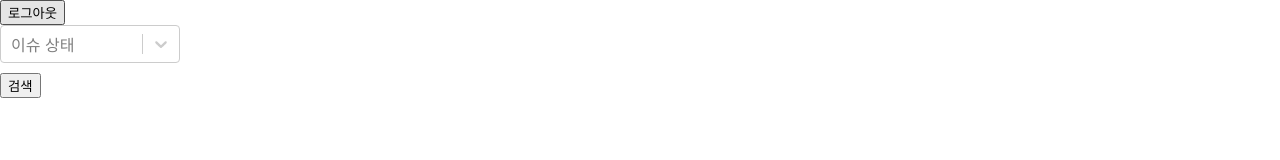
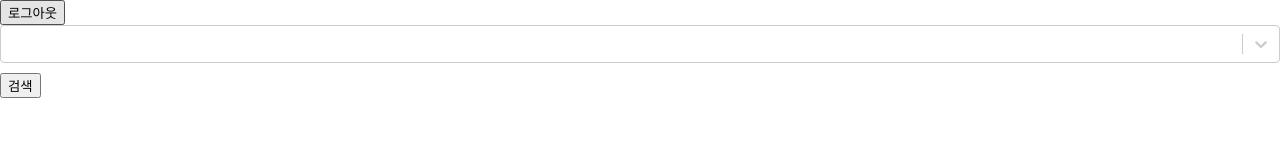
Before and after one commit to Son2kwon/SE_Project, a React (Create React App) app in the folder frontend/: page / in a window 1280 px wide. Shown: the top 160 px of the page. Built offline with nearby package versions, Linux system fonts and the light colour scheme; sample sign-in values are in the browser's storage.

Commit message:
FEAT: 이슈 검색
한번에 한 가지 필드로만 검색 가능하게 변경

```diff
--- a/frontend/src/components/SearchIssue.jsx
+++ b/frontend/src/components/SearchIssue.jsx
@@ -2,61 +2,63 @@ import React, { useState,useEffect } from 'react';
 import Select from 'react-select';
 import URLs from '../utils/urls';
 import SearchResultTable from './SearchResultTable';
-const plOption = [
-  { value: '', label: "선택 안 함" },
-  { value: 'new', label: 'new' },
-  { value: 'assigned', label: 'assigned' },
-  { value: 'fixed', label: 'fixed' },
-  { value: 'resolved', label: 'resolved' },
-  { value: 'closed', label: 'closed' },
-  { value: 'reopened', label: 'reopened' },
-];
-const personField = [
-    { value: '', label: '선택 안 함'},
-    { value: 'assignee', label: "담당자" },
-    { value: 'reporter', label: "보고자" },
-    { value: 'fixer', label: "수정자" },
-]
-const priorityField = [
-    { value: '', label: "선택 안 함"},
-    { value: 'blocker', label: "blocker" },
-    { value: 'blocker', label: "critical" },
-    { value: 'major', label: "major" },
-    { value: 'minor', label: "minor" },
-    { value: 'trivial', label: "trivial"}
-]
-
-const testerOption = [{ value: 'fixed', label: 'fixed' }]
-const devOption = [{ value: 'assigned', label: 'assigned' }]
-
+import axios from 'axios';
 
 const Search = () => {
-  const [issueStatus, setIssueStatus] = useState('');
-  const [person, setPerson] = useState('');
-  const [priority, setPriority] = useState('');
-  const [optionsByRole, setOptionsByRole] = useState(plOption);
+  //const [optionsByRole,setOptionsByRole] = useState('');
   const [searchTerm, setSearchTerm] = useState('');
   const [searchData, setSearchData] = useState([]);
+  const [selectedOption, setSelectedOption] = useState({});
+  const [nextSelectedOption, setNextSelectedOption] = useState({});
+  const [nextDropdownOptions, setNextDropdownOptions] = useState([]);
+  const role = sessionStorage.getItem('role')
 
-  const role = sessionStorage.getItem('role')
+  const optionsByRole={
+    pl:{
+     issueStatus: [
+      { value: 'new', label: 'New' },
+      { value: 'assigned', label: 'Assigned' },
+      { value: 'fixed', label: 'Fixed' },
+      { value: 'resolved', label: 'Resolved' },
+      { value: 'closed', label: 'Closed' },
+      { value: 'reopened', label: 'Reopened' },
+      ],
+      personField: [
+        { value: 'assignee', label: "Assignee" },
+        { value: 'reporter', label: "Reporter" },
+        { value: 'fixer', label: "Fixer" },
+      ],
+      priorityField: [
+        { value: 'blocker', label: "Blocker" },
+        { value: 'critical', label: "Critical" },
+        { value: 'major', label: "Major" },
+        { value: 'minor', label: "Minor" },
+        { value: 'trivial', label: "Trivial"}
+      ],},
+      tester: [{ value: 'fixed', label: 'fixed' }],
+      dev: [{ value: 'assigned', label: 'assigned' }]
+  }
+
   useEffect(() => {
-    const role = sessionStorage.getItem('role');
-    if (role === 'tester') {
-      setOptionsByRole(testerOption);
-    } else if (role === 'developer') {
-      setOptionsByRole(devOption);
-    } else {
-      setOptionsByRole(plOption);
+    if (role==='pl'&& selectedOption && selectedOption.value !== '') {
+      switch (selectedOption.value) {
+        case 'issueStatus':
+          setNextDropdownOptions(optionsByRole['pl'].issueStatus);
+          break;
+        case 'personField':
+          setNextDropdownOptions(optionsByRole['pl'].personField);
+          break;
+        case 'priorityField':
+          setNextDropdownOptions(optionsByRole['pl'].priorityField);
+          break;
+        default:
+          setNextDropdownOptions([]);
       }
-  }, []);
-  const handleStatusChange = issueStatus => {
-    setIssueStatus(issueStatus);
-  };
-  const handlePersonChange = person => {
-    setPerson(person);
-  };
-  const handlePriorityChange = priority => {
-    setPriority(priority);
+    }
+  }, [selectedOption]);
+
+  const handleDropdownChange = (selected) => {
+    setSelectedOption(selected);
   };
   const handleTermChange = event => {
     setSearchTerm(event.target.value);
@@ -65,10 +67,30 @@ const Search = () => {
   const handleSearch = async(event) => {
     event.preventDefault();
     try{
-      console.log("검색어:", issueStatus, person, searchTerm, priority);
-      const response = await fetch(`${URLs.SEARCH}?status=${issueStatus.value? issueStatus.value : ''}&person=${person.value ? person.value : ''}&term=${searchTerm.value ? searchTerm.value : ''}&priority=${priority.value ? priority.value : ''}`);
-      const data = await response.json();
-      setSearchData(data.results);
+      let url,searchParam
+      switch (selectedOption.value){
+        case 'issueStatus':
+          url = URLs.SEARCH + "/byIssueStatus"
+          searchParam = {status: nextSelectedOption.value}
+          break;
+        case 'personField':
+          url = URLs.SEARCH + "/byPerson"
+          searchParam = {
+            role: nextSelectedOption.value,
+            id: searchTerm
+          }
+          break;
+        case 'priorityField':
+          url = URLs.SEARCH + "/byPriority"
+          searchParam = {priority: nextSelectedOption.value}
+          break;
+      }
+      await axios.get(url,{
+        params:searchParam
+      })
+      .then(response=>{
+        setSearchData(response.data.results)
+      })
     }catch(error){
         console.error('Error fetching search results:', error);
     }
@@ -76,49 +98,36 @@ const Search = () => {
 
   return (
     <div>
-      <div style={{ width:'180px',marginBottom: '10px'}}>
         <Select
-            placeholder="이슈 상태"
-            value={issueStatus}
-            onChange={handleStatusChange}
-            options={optionsByRole}
-            //options={plOption}
-            //isSearchable // 이것이 드롭다운에서 검색을 가능하게 하는 부분입니다.
+          placeholder="검색 조건 선택"
+          value={selectedOption}
+          onChange={handleDropdownChange}
+          options={[
+            { value: 'issueStatus', label: '이슈 상태' },
+            { value: 'personField', label: '사람으로 검색' },
+            { value: 'priorityField', label: '우선순위' }
+          ]}
         />
-      </div>
-      {role === 'pl' && (
-        <div>
-          <div style={{  display:'flex',marginBottom: '10px'}}>
-            <div style={{width:'180px',}} >
+        {nextDropdownOptions.length > 0 && (
+        <div style={{ marginTop: '10px' }}>
           <Select
-                placeholder="사람으로 검색"
-                value={person}
-                onChange={handlePersonChange}
-                options={personField}/>
-            </div>
-            {person && person.value !== '' && (
+            placeholder="선택"
+            options={nextDropdownOptions}
+            onChange={(selected)=>{setNextSelectedOption(selected)}}
+          />
+          {selectedOption.value === 'personField' && (
             <input
               type="text"
               value={searchTerm}
               onChange={handleTermChange}
-                placeholder="텍스트 검색어 입력"
-                style={{ flex: 0.2, marginLeft: '10px'}}/>
+              placeholder="id"
+              style={{ marginTop: '10px' }}
+            />
           )}
         </div>
-          <div style={{  display:'flex',marginBottom: '10px'}}>
-            <div style={{width:'180px',}} >
-              <Select
-                placeholder="우선순위"
-                value={priority}
-                onChange={handlePriorityChange}
-                options={priorityField}/>
-            </div>
-          </div>
-        </div>
       )}
-      <button onClick={handleSearch}>검색</button>
-      {searchData.length > 0 && <SearchResultTable props={searchData}/>}
-
+      <button onClick={handleSearch} style={{ marginTop: '10px' }}>검색</button>
+      {searchData.length > 0 && <SearchResultTable props={searchData} />}
     </div>
   );
 };
```
Lines whose indentation alone changed are shown as unchanged.
